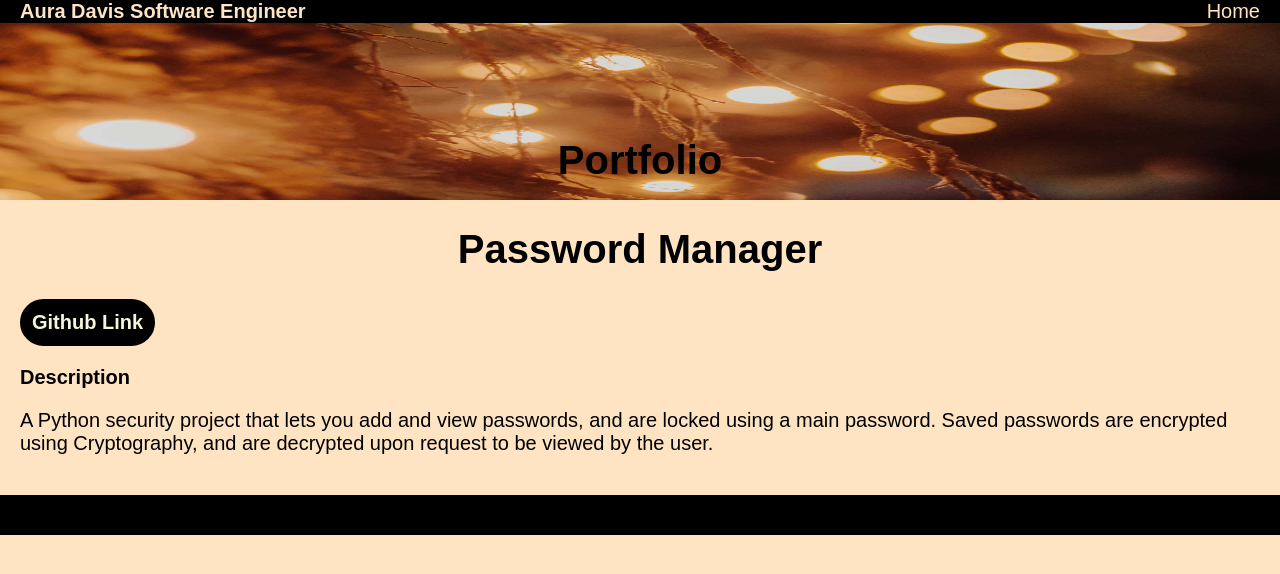
After one commit to Aura-Davis/Aura-Davis-Portfolio, a Flask app: page /Password_Manager in a window 1280 px wide. The commit adds this page. Shown: the top 574 px of the page. Run offline with Flask 3, Linux system fonts and the light colour scheme.

Commit message:
Added ai text generator and password manager projects

```diff
--- /dev/null
+++ b/templates/Password_Manager.html
@@ -0,0 +1,21 @@
+{% extends 'base.html' %}
+
+{% block title %}Password Manager{% endblock %}
+
+<!-- Navbar -->
+{% block navbar %}
+<a class="navbar2" href="../">Home</a>
+{% endblock %}
+
+<!-- Page content -->
+{% block content %}
+<h1 style="text-align:center">Password Manager</h1>
+<div class="project1">
+    <a class="link-button" href="https://github.com/Aura-Davis/Password-Manager">Github Link</a>
+    <div style="font-weight: bold">Description</div>
+
+    <p>
+        A Python security project that lets you add and view passwords, and are locked using a main password. Saved passwords are encrypted using Cryptography, and are decrypted upon request to be viewed by the user.
+    </p>
+</div>
+{% endblock %}
--- a/views.py
+++ b/views.py
@@ -14,3 +14,11 @@ def Employee_Management_System():
 @views.route("/Aura_Ecommerce")
 def Aura_Ecommerce():
     return render_template("Aura_Ecommerce.html")
+
+@views.route("/AI_Text_Generator")
+def AI_Text_Generator():
+    return render_template("AI_Text_Generator.html")
+
+@views.route("/Password_Manager")
+def Password_Manager():
+    return render_template("Password_Manager.html")
```
Also changed, not shown: templates/AI_Text_Generator.html (added, +21 -0 lines), templates/index.html (+14 -0 lines).
